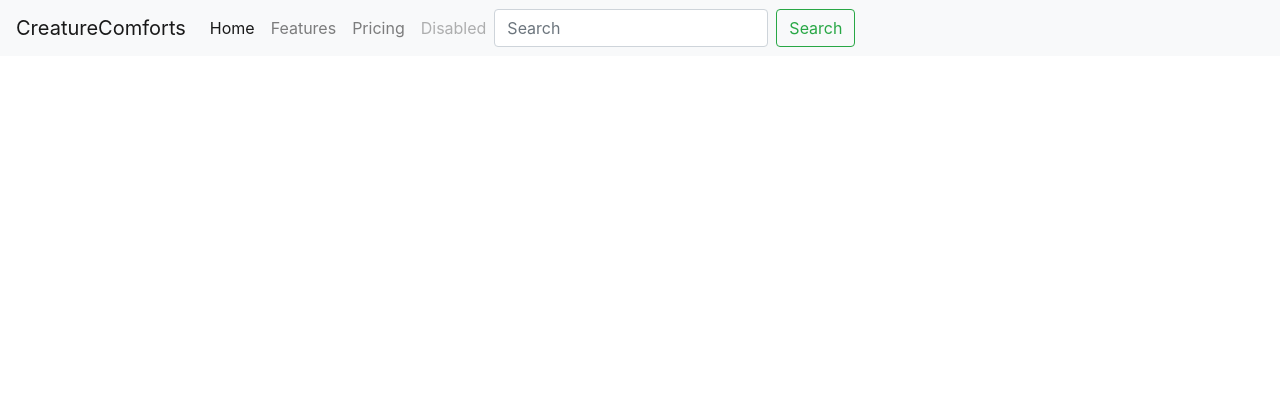
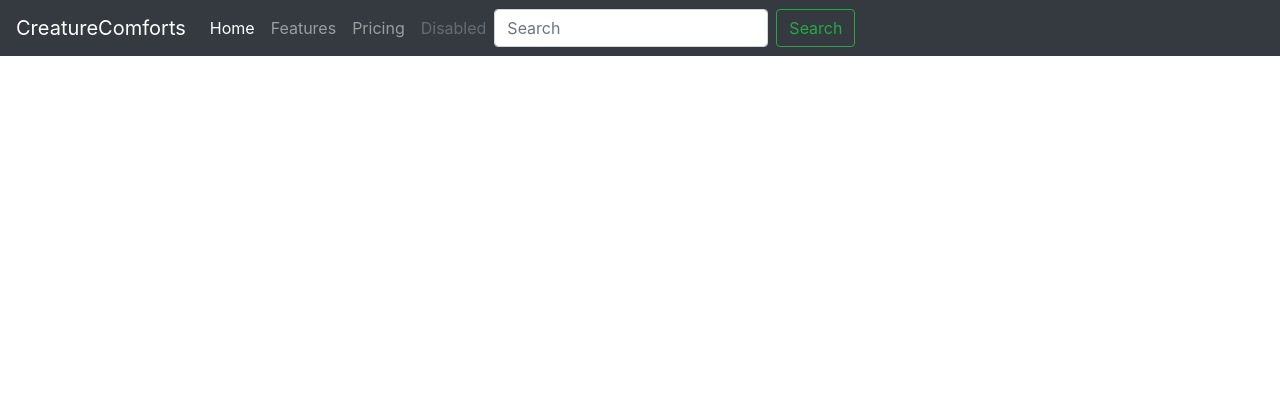
Before and after one commit to nuagesdencre/CI_FullStack, a Django app: template templates/base.html in a window 1280 px wide. Shown: the top 420 px of the page. Run offline with Django 3.2, Linux system fonts and the light colour scheme; the template is opened without the code that fills it, so the values that code supplies are empty; some libraries are stand-ins or nearby versions.

Commit message:
mini-style update

```diff
--- a/templates/base.html
+++ b/templates/base.html
@@ -11,13 +11,13 @@
 </head>
 <body>
 <!--navbar-->
-<nav class="navbar navbar-expand-lg navbar-light bg-light fixed-top">
+<nav class="navbar navbar-expand-lg navbar-dark bg-dark fixed-top">
     <a class="navbar-brand" href="#">CreatureComforts</a>
-    <button class="navbar-toggler" type="button" data-toggle="collapse" data-target="#navbarNavAltMarkup"
-            aria-controls="navbarNavAltMarkup" aria-expanded="false" aria-label="Toggle navigation">
+    <button class="navbar-toggler" type="button" data-toggle="collapse" data-target="#navbar_col"
+            aria-controls="navbar_col" aria-expanded="false" aria-label="Toggle navigation">
         <span class="navbar-toggler-icon"></span>
     </button>
-    <div class="collapse navbar-collapse" id="navbarNavAltMarkup">
+    <div class="collapse navbar-collapse" id="navbar_col">
         <div class="navbar-nav">
             <a class="nav-item nav-link active" href="#">Home <span class="sr-only">(current)</span></a>
             <a class="nav-item nav-link" href="#">Features</a>
```
